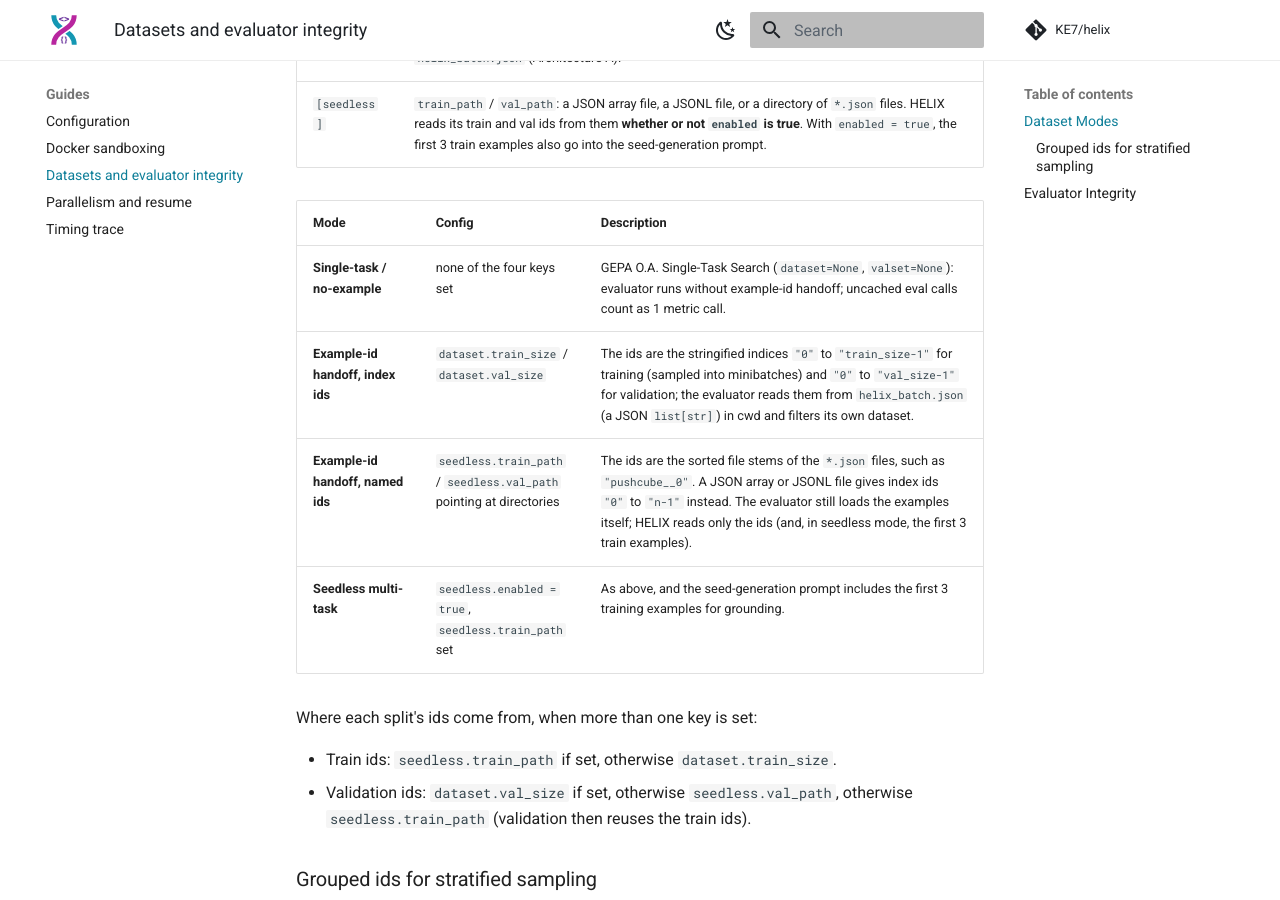
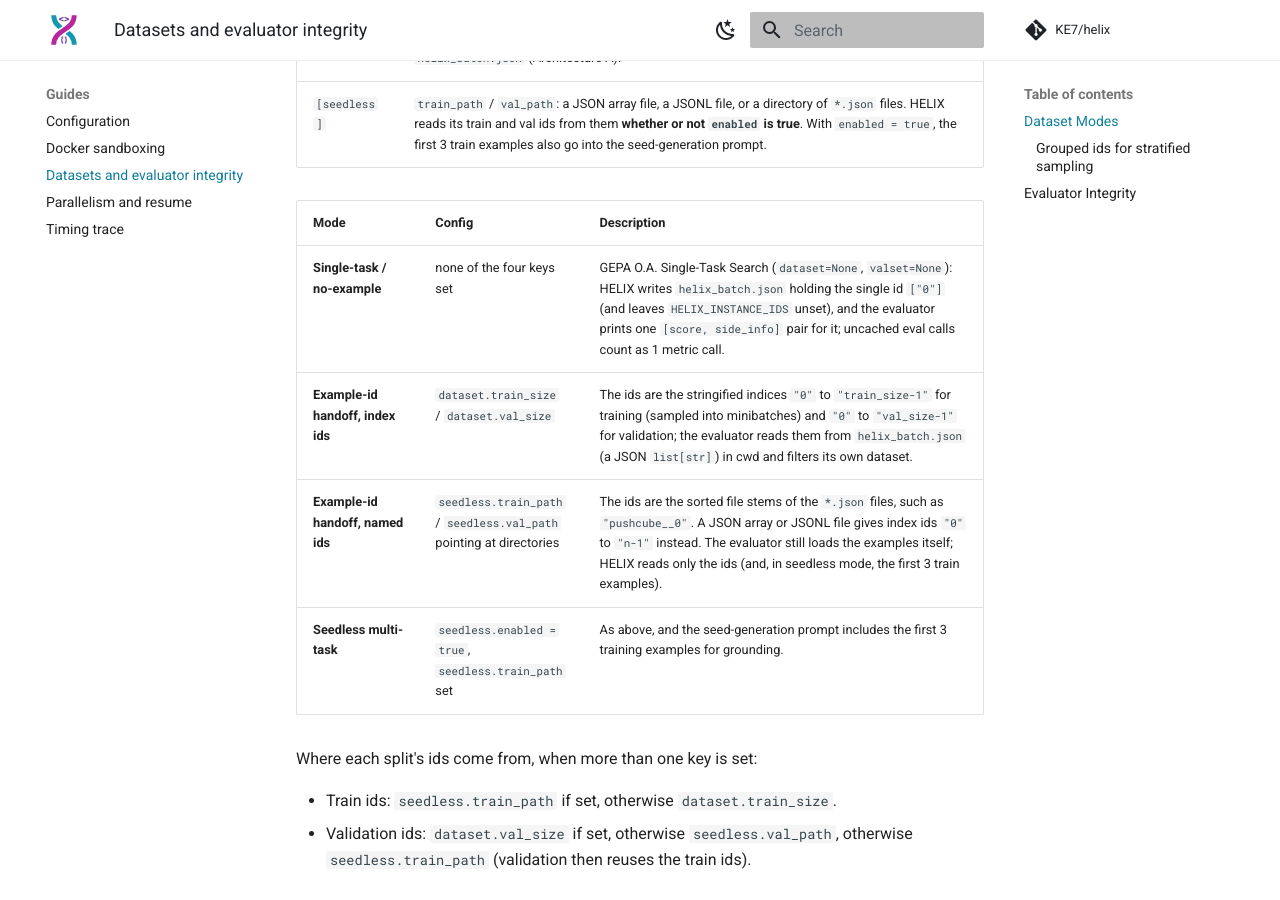
Before and after one commit to KE7/helix, an MkDocs documentation site: the page built from docs/guides/datasets.md, in a window 1280 px wide and 900 px high, scrolled down 365 px. Built offline with MkDocs 1.6.1 and Material for MkDocs 9.7.7, drawn with Linux system fonts in a browser that asks for light colours; comment, search, counter and statistics services are not loaded.

Commit message:
Omit held-out splits in the migration recipe; document the single-task batch id
Found by the rule 10 review: the named-id recipe put splits/val in the
project without omit_from_agent, so a sandboxed agent's copy held the
held-out files; and single-task mode does write helix_batch.json (['0']).

Co-Authored-By: Claude Opus 5.5 <noreply@anthropic.com>

```diff
--- a/docs/guides/datasets.md
+++ b/docs/guides/datasets.md
@@ -11,7 +11,7 @@ HELIX takes the train and validation instance ids from one of two TOML sections:
 
 | Mode | Config | Description |
 |---|---|---|
-| **Single-task / no-example** | none of the four keys set | GEPA O.A. Single-Task Search (`dataset=None`, `valset=None`): evaluator runs without example-id handoff; uncached eval calls count as 1 metric call. |
+| **Single-task / no-example** | none of the four keys set | GEPA O.A. Single-Task Search (`dataset=None`, `valset=None`): HELIX writes `helix_batch.json` holding the single id `["0"]` (and leaves `HELIX_INSTANCE_IDS` unset), and the evaluator prints one `[score, side_info]` pair for it; uncached eval calls count as 1 metric call. |
 | **Example-id handoff, index ids** | `dataset.train_size` / `dataset.val_size` | The ids are the stringified indices `"0"` to `"train_size-1"` for training (sampled into minibatches) and `"0"` to `"val_size-1"` for validation; the evaluator reads them from `helix_batch.json` (a JSON `list[str]`) in cwd and filters its own dataset. |
 | **Example-id handoff, named ids** | `seedless.train_path` / `seedless.val_path` pointing at directories | The ids are the sorted file stems of the `*.json` files, such as `"pushcube__0"`. A JSON array or JSONL file gives index ids `"0"` to `"n-1"` instead. The evaluator still loads the examples itself; HELIX reads only the ids (and, in seedless mode, the first 3 train examples). |
 | **Seedless multi-task** | `seedless.enabled = true`, `seedless.train_path` set | As above, and the seed-generation prompt includes the first 3 training examples for grounding. |
```
Also changed, not shown: skills/helix/references/gepa-migration.md (+11 -0 lines).
